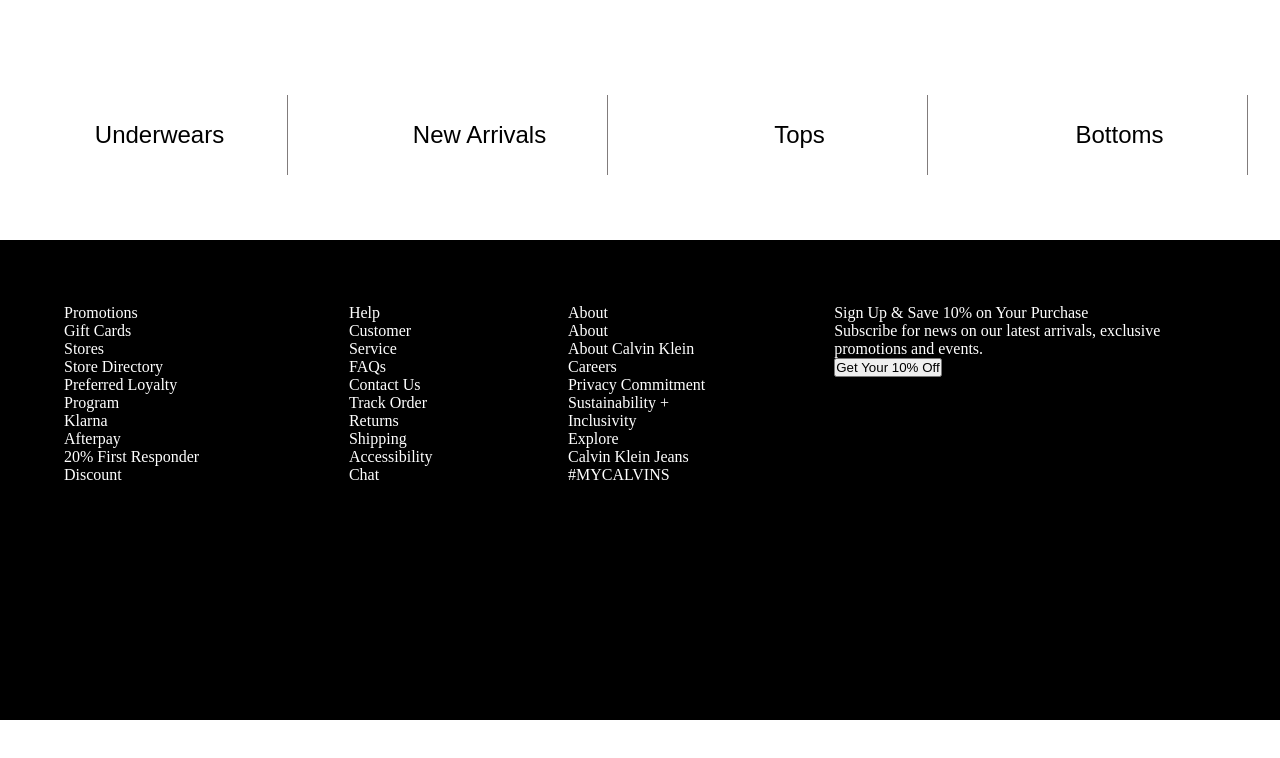
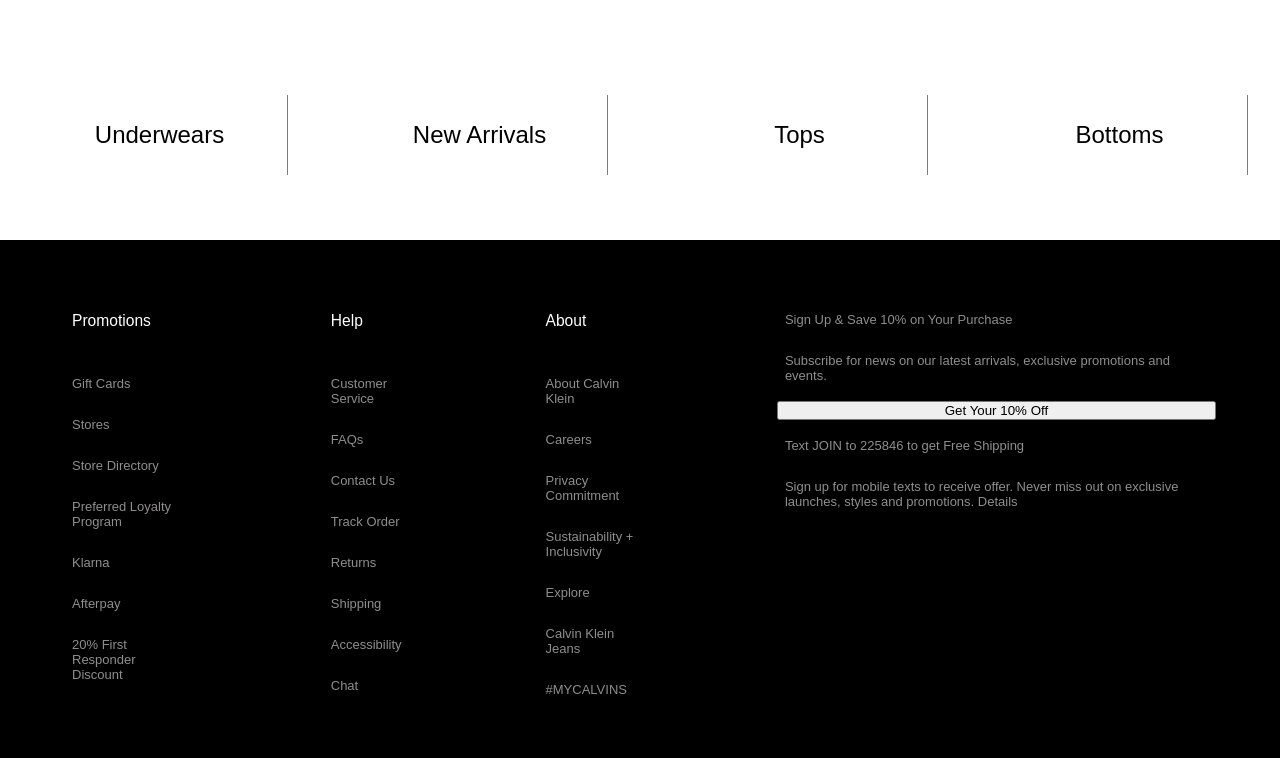
Before and after one commit to Jidexboii/My-C.K-website, a plain HTML site: page index.html in a window 1280 px wide. Shown: the part 1770-2528 px from the top of the page. Before the commit the page ends 2490 px from the top, so only its background shows below. Drawn offline with Linux system fonts and the light colour scheme.

Commit message:
add commit finished footer

```diff
--- a/index.html
+++ b/index.html
@@ -83,7 +83,7 @@
     </div>
     <div id="section-e">
         <div class="word">
-            <p>Promotions</p>
+            <p class="hed">Promotions</p>
             <p> Gift Cards</p>
             <p>Stores</p>
             <p>Store Directory</p>
@@ -93,7 +93,7 @@
             <p> 20% First Responder Discount</p>
         </div>
         <div class="word">
-            <p>Help</p>
+            <p class="hed">Help</p>
             <p>Customer Service</p>
             <p> FAQs</p>
             <p>Contact Us</p>
@@ -104,7 +104,7 @@
             <p>Chat</p>
         </div>
         <div class="word">
-            <p>About</p> About
+            <p class="hed">About</p>
             <p>About Calvin Klein</p>
             <p>Careers</p>
             <p>Privacy Commitment</p>
@@ -118,6 +118,8 @@
             <p>Sign Up & Save 10% on Your Purchase</p>
             <p>Subscribe for news on our latest arrivals, exclusive promotions and events.</p>
             <button> Get Your 10% Off </button>
+            <p>Text JOIN to 225846 to get Free Shipping</p>
+            <p>Sign up for mobile texts to receive offer. Never miss out on exclusive launches, styles and promotions. Details</p>
         </div>
     </div>
 
--- a/style.css
+++ b/style.css
@@ -15,6 +15,8 @@
     display: flex;
     justify-content: space-around;
     margin-top: 5vh;
+    top: 0;
+    position: sticky;
 }
 
 .part-1 {
@@ -197,12 +199,12 @@
     border-color: white;
 }
 
-#section-d{
+#section-d {
     height: 20vh;
 
 }
 
-.part-6{
+.part-6 {
     height: 10vh;
     width: 100%;
     display: flex;
@@ -212,32 +214,55 @@
     padding-top: 30px;
 }
 
-.part-6 p{
+.part-6 p {
     transition: .3s;
     border-right: 1px solid rgb(129, 124, 124);
     height: 10vmin;
     width: 20%;
     align-content: center;
     text-align: center;
-    font:1.5em  Arial, Helvetica, sans-serif;
-    font-weight:500;
+    font: 1.5em Arial, Helvetica, sans-serif;
+    font-weight: 500;
 }
 
 
-.part-6 p:hover{
+.part-6 p:hover {
     border-right: 6px solid rgb(75, 75, 75);
     color: rgb(243, 240, 240);
     background-color: rgb(5, 5, 5);
 }
 
-#section-e{
-    height: 60vh;
-    background-color:black;
+#section-e {
+    background-color: black;
     display: flex;
     justify-content: center;
     gap: 10vw;
     padding: 5vw;
 }
-#section-e .word{
+
+#section-e .word {
+    color: rgb(143, 141, 141);
+    display: flex;
+    flex-direction: column;
+    gap: 10px;
+    font-family: sans-serif;
+    font-weight: 100;
+    font-size: 13px;
+
+}
+
+#section-e .word p {
+    transition: .3s;
+    padding: 8px;
+}
+
+#section-e .word p:hover {
+    background-color: rgb(59, 59, 59);
     color: white;
 }
+
+#section-e .hed {
+    margin-bottom: 20px;
+    font-size: larger;
+    color: white;
+}
```
